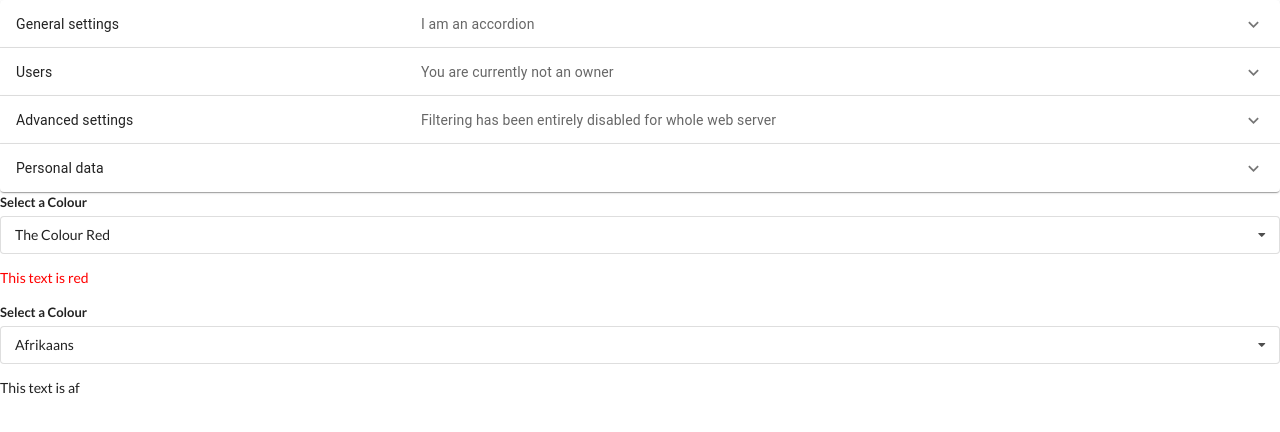
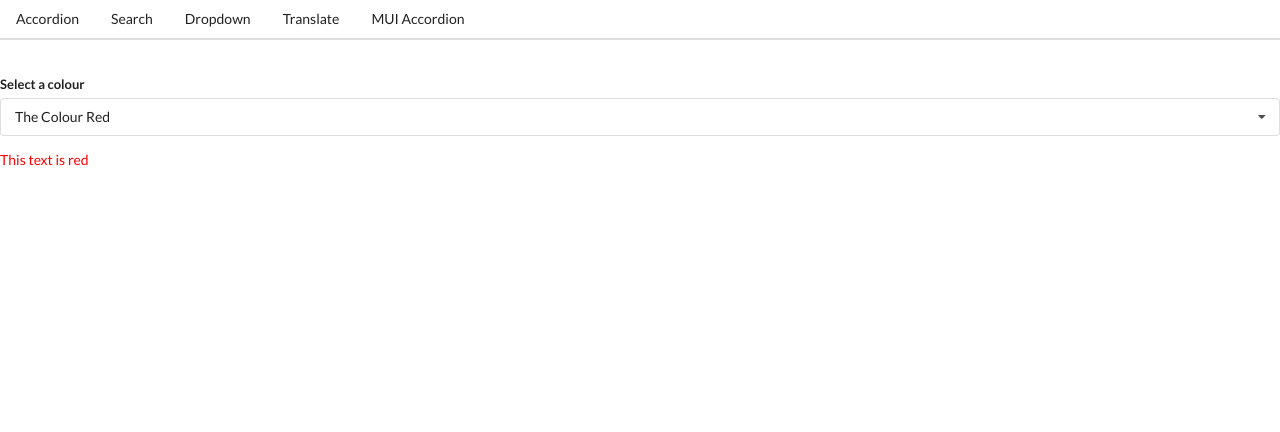
Before and after one commit to hankhng/stephen-grider, a React (Create React App) app in the folder widgets/: page /dropdown in a window 1280 px wide. Shown: the top 432 px of the page. Built offline with nearby package versions, Linux system fonts and the light colour scheme.

Commit message:
Section 13: building navigation

```diff
--- a/widgets/src/App.js
+++ b/widgets/src/App.js
@@ -1,24 +1,26 @@
 import React, { useState } from "react";
-// import Accordion from "./components/Accordion";
-// import Search from "./components/Search";
+import Accordion from "./components/Accordion";
+import Search from "./components/Search";
 import Dropdown from "./components/Dropdown";
 import ControlledAccordions from "./components/ControlledAccordions";
 import Translate from "./components/Translate";
+import { Route } from "./components/Route";
+import Header from "./components/Header";
 
-// const items = [
-//   {
-//     title: "What is React?",
-//     content: "React is FE JS Library",
-//   },
-//   {
-//     title: "Why use React?",
-//     content: "It is a favourite JS library amongst engineers",
-//   },
-//   {
-//     title: "How do you use React?",
-//     content: "You use React by creating reusable components",
-//   },
-// ];
+const items = [
+  {
+    title: "What is React?",
+    content: "React is FE JS Library",
+  },
+  {
+    title: "Why use React?",
+    content: "It is a favourite JS library amongst engineers",
+  },
+  {
+    title: "How do you use React?",
+    content: "You use React by creating reusable components",
+  },
+];
 
 const options = [
   {
@@ -40,15 +42,28 @@ const App = () => {
 
   return (
     <div>
-      {/* <Accordion items={items} /> */}
-      {/* <Search /> */}
-      <ControlledAccordions />
+      <Header />
+      <br />
+      <Route path="/">
+        <Accordion items={items} />
+      </Route>
+      <Route path="/list">
+        <Search />
+      </Route>
+      <Route path="/dropdown">
         <Dropdown
+          label="Select a colour"
           selected={selected}
           onSelectedChange={setSelected}
           options={options}
         />
+      </Route>
+      <Route path="/translate">
         <Translate />
+      </Route>
+      {window.location.pathname === "/muiaccordion" ? (
+        <ControlledAccordions />
+      ) : null}
     </div>
   );
 };
--- /dev/null
+++ b/widgets/src/components/Convert.js
@@ -0,0 +1,41 @@
+// AIzaSyCHUCmpR7cT_yDFHC98CZJy2LTms-IwDlM
+import React, { useState, useEffect } from "react";
+import axios from "axios";
+
+const Convert = ({ language, text }) => {
+  const [translated, setTranslated] = useState("");
+  const [debouncedText, setDebouncedText] = useState(text);
+
+  useEffect(() => {
+    const timerId = setTimeout(() => {
+      setDebouncedText(text);
+    }, 500);
+
+    return () => {
+      clearTimeout(timerId);
+    };
+  }, [text]);
+
+  useEffect(() => {
+    const doTranslation = async () => {
+      const { data } = await axios.post(
+        "https://translation.googleapis.com/language/translate/v2",
+        {},
+        {
+          params: {
+            q: debouncedText,
+            target: language.value,
+            key: "AIzaSyCHUCmpR7cT_yDFHC98CZJy2LTms-IwDlM",
+          },
+        }
+      );
+      setTranslated(data.data.translations[0].translatedText);
+    };
+
+    doTranslation();
+  }, [language, debouncedText]);
+
+  return <h1 className="ui header">{translated}</h1>;
+};
+
+export default Convert;
--- a/widgets/src/components/Dropdown.js
+++ b/widgets/src/components/Dropdown.js
@@ -1,6 +1,6 @@
 import React, { useState, useEffect, useRef } from "react";
 
-const Dropdown = ({ options, selected, onSelectedChange }) => {
+const Dropdown = ({ label, options, selected, onSelectedChange }) => {
   const [open, setOpen] = useState(false);
   const ref = useRef();
 
@@ -40,7 +40,7 @@ const Dropdown = ({ options, selected, onSelectedChange }) => {
   return (
     <div ref={ref} className="ui form">
       <div className="field">
-        <label className="label">Select a Colour</label>
+        <label className="label">{label}</label>
         <div
           onClick={() => setOpen(!open)}
           className={`ui selection dropdown ${open ? "visible active" : ""}`}
@@ -53,9 +53,11 @@ const Dropdown = ({ options, selected, onSelectedChange }) => {
         </div>
       </div>
 
-      <p style={{ color: `${selected.value}` }}>
-        This text is {selected.value}
-      </p>
+      {window.location.pathname === "/dropdown" ? (
+        <p style={{ color: `${selected.value}` }}>
+          This text is {selected.value}
+        </p>
+      ) : null}
     </div>
   );
 };
--- /dev/null
+++ b/widgets/src/components/Header.js
@@ -0,0 +1,26 @@
+import React from "react";
+import Link from "./Link";
+
+const Header = () => {
+  return (
+    <div className="ui secondary pointing menu">
+      <Link href="/" className="item">
+        Accordion
+      </Link>
+      <Link href="/list" className="item">
+        Search
+      </Link>
+      <Link href="/dropdown" className="item">
+        Dropdown
+      </Link>
+      <Link href="/translate" className="item">
+        Translate
+      </Link>
+      <Link href="/muiaccordion" className="item">
+        MUI Accordion
+      </Link>
+    </div>
+  );
+};
+
+export default Header;
--- /dev/null
+++ b/widgets/src/components/Link.js
@@ -0,0 +1,29 @@
+import React from "react";
+
+const Link = ({ className, href, children }) => {
+  const onClickFunction = (event) => {
+    if (event.metaKey || event.ctrlKey) {
+      return;
+    }
+
+    event.preventDefault();
+
+    //changes the href to what link was clicked
+    window.history.pushState({}, '', href);
+
+    const navEvent = new PopStateEvent('popstate');
+    window.dispatchEvent(navEvent);
+  };
+
+  return (
+    <a
+      onClick={onClickFunction}
+      className={className}
+      href={href}
+    >
+      {children}
+    </a>
+  );
+};
+
+export default Link;
--- /dev/null
+++ b/widgets/src/components/Route.js
@@ -0,0 +1,20 @@
+import { useEffect, useState } from "react";
+
+export const Route = ({ path, children }) => {
+  const [currentPath, setCurrentPath] = useState(window.location.pathname)
+
+  useEffect(() => {
+    const onLocationChange = () => {
+      setCurrentPath(window.location.pathname);
+    };
+
+    window.addEventListener('popstate', onLocationChange);
+
+    return () => {
+      window.removeEventListener('popstate', onLocationChange);
+    };
+  }, [])
+
+
+  return currentPath === path ? children : null;
+};
--- a/widgets/src/components/Search.js
+++ b/widgets/src/components/Search.js
@@ -9,7 +9,7 @@ const Search = () => {
   useEffect(() => {
     const timerId = setTimeout(() => {
       setdebouncedTerm(term);
-    }, 1000);
+    }, 500);
 
     // clean up function to clear the timeout
     // it's not called the first time the component is rendered
--- a/widgets/src/components/Translate.js
+++ b/widgets/src/components/Translate.js
@@ -1,5 +1,6 @@
 import React, { useState } from "react";
 import Dropdown from "./Dropdown";
+import Convert from "./Convert";
 
 const options = [
   { label: "Afrikaans", value: "af" },
@@ -22,14 +23,25 @@ const options = [
 
 const Translate = () => {
   const [language, setLanguage] = useState(options[0]);
+  const [text, setText] = useState("");
 
   return (
     <div>
+      <div className="ui form">
+        <div className="field">
+          <label>Input language</label>
+          <input value={text} onChange={(e) => setText(e.target.value)} />
+        </div>
+        <br />
+      </div>
       <Dropdown
         selected={language}
         onSelectedChange={setLanguage}
         options={options}
+        label="Select a language"
       />
+      <h3 className="ui header">Output</h3>
+      <Convert language={language} text={text} />
     </div>
   );
 };
```
Lines whose indentation alone changed are shown as unchanged.
